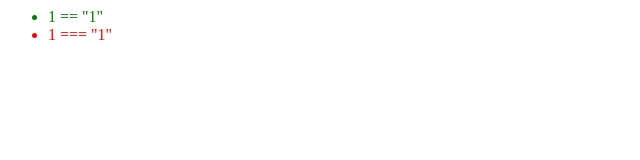
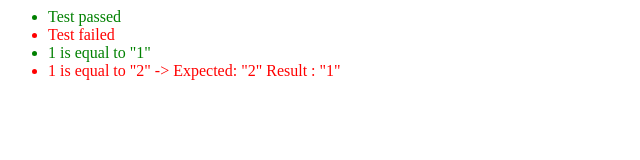
Before and after one commit to nmoliveira/KissTestjs, a plain HTML site: page index.html in a window 1280 px wide. Shown: the whole page, without its empty margins (0-640 px from the left). Drawn offline with Linux system fonts and the light colour scheme.

Commit message:
add isEqual method

```diff
--- a/KissTest/KissTest.js
+++ b/KissTest/KissTest.js
@@ -3,6 +3,7 @@
 
 // kt provides the namespace
 var kt = function() {
+
   // Creates/Get ul element for results list
   var getResultsList = function() {
     var results = document.getElementById('testResults');
@@ -13,9 +14,10 @@ var kt = function() {
     }
     return results;
   };
+
   // Tests if value is true
-  // @value - the test
-  // @desc - description of the test
+  // @value the test
+  // @desc description of the test
   var assert = function(value, desc) {
     // get list element
     var results = getResultsList();
@@ -27,7 +29,33 @@ var kt = function() {
     // add item to list
     results.appendChild(li);
   };
+
+  // Tests if @actual and @expected are equal
+  // @actual current value
+  // @expected expected value
+  // @desc description of the test
+  var isEqual = function(actual, expected, desc){
+    // get list element
+    var results = getResultsList();
+    // create new item for the list
+    var li = document.createElement('li');
+    // is actual equals to expected
+    if(actual == expected) {
+      var desc = document.createTextNode(desc);
+      li.className = 'kt-passed';
+    }
+    else{
+      var desc = document.createTextNode(desc + ' -> Expected: "' + expected + '" Result : "' + actual + '"');
+      li.className = 'kt-failed';
+    }
+    li.appendChild(desc);
+    // add item to list
+    results.appendChild(li);
+  };
+
+  // public region
   return {
-    assert: assert
+    assert: assert,
+    isEqual: isEqual
   }
 }();
--- a/index.html
+++ b/index.html
@@ -6,8 +6,10 @@
 </head>
 <body>
   <script type="text/javascript">
-    kt.assert(1 == '1', '1 == "1"');
-    kt.assert(1 === '1', '1 === "1"');
+    kt.assert(true, 'Test passed');
+    kt.assert(false, 'Test failed');
+    kt.isEqual(1, '1', '1 is equal to "1"');
+    kt.isEqual(1, '2', '1 is equal to "2"');
   </script>
 </body>
 </html>
```
